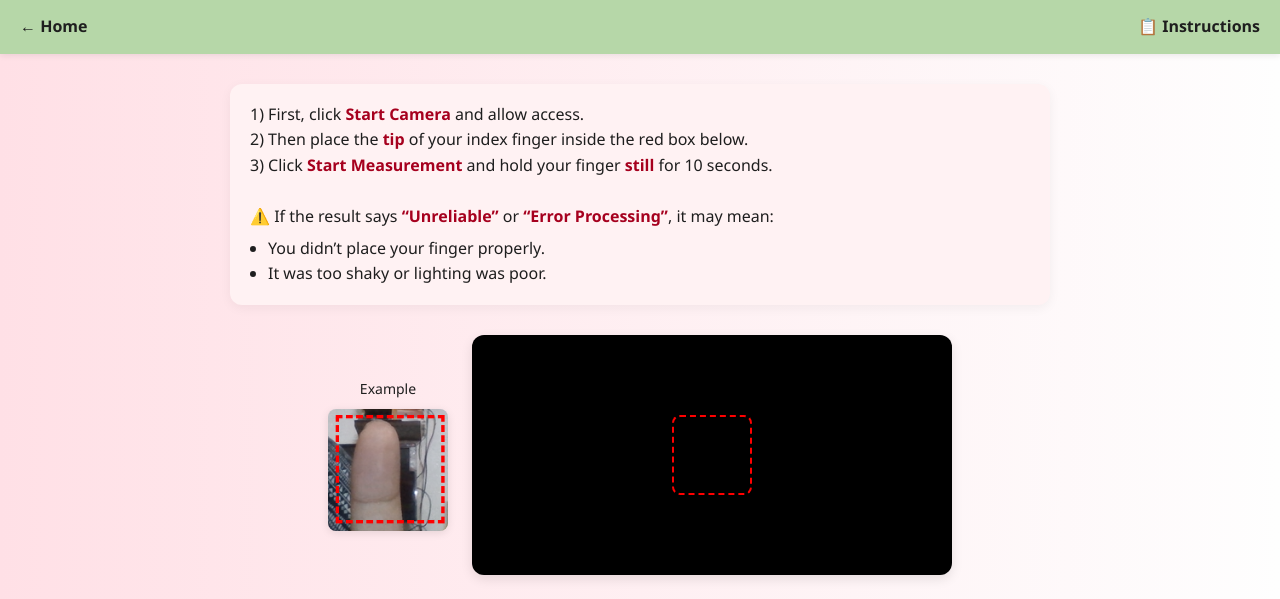
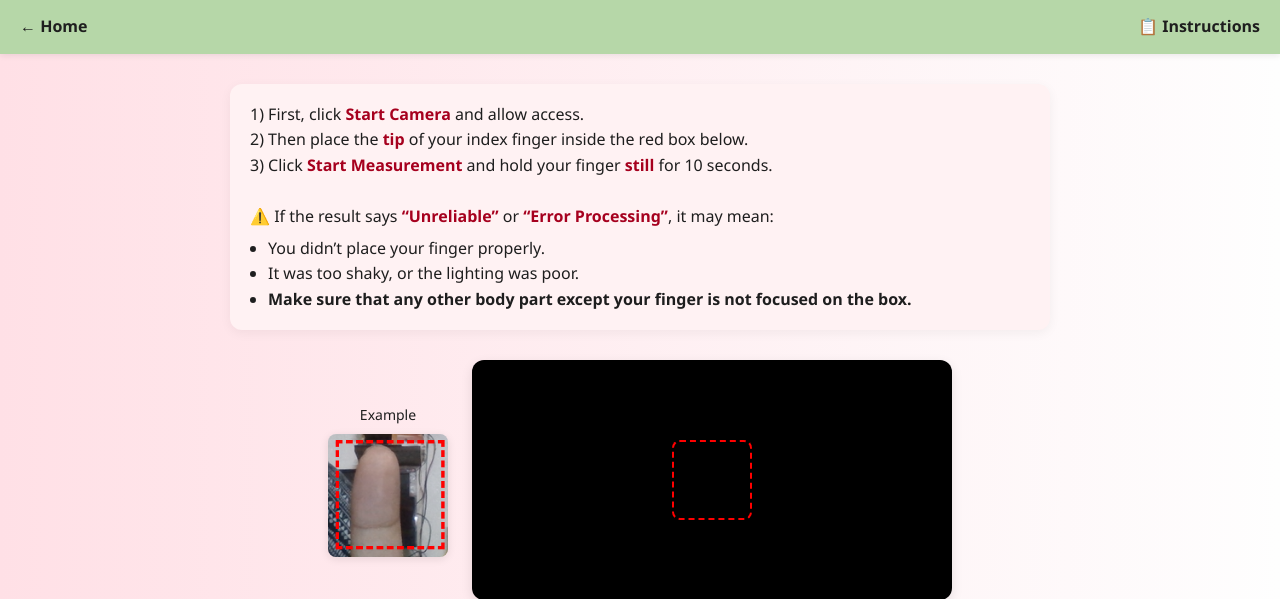
Before and after one commit to anugya22/Heart_rate_monitor, a Flask app: page /measure in a window 1280 px wide. Shown: the top 599 px of the page. Run offline with Flask 3, Linux system fonts and the light colour scheme.

Commit message:
Update measure.html

```diff
--- a/templates/measure.html
+++ b/templates/measure.html
@@ -146,7 +146,6 @@
   </style>
 </head>
 <body>
-
   <div class="top-links">
     <a href="{{ url_for('index') }}" class="back-link">← Home</a>
     <a href="{{ url_for('instructions') }}" class="back-link">📋 Instructions</a>
@@ -161,7 +160,8 @@
         ⚠️ If the result says <strong>“Unreliable”</strong> or <strong>“Error Processing”</strong>, it may mean:
         <ul style="margin-top: 6px; margin-left: 18px;">
           <li>You didn’t place your finger properly.</li>
-          <li>It was too shaky or lighting was poor.</li>
+          <li>It was too shaky, or the lighting was poor.</li>
+          <li><b>Make sure that any other body part except your finger is not focused on the box.</b></li>
         </ul>
       </p>
     </div>
@@ -208,8 +208,8 @@
       const duration = 10;
       const fps = 30;
       const interval = 1000 / fps;
-      const total_frames = duration * fps;
-      const intensity_values = [];
+      const totalFrames = duration * fps;
+      const intensityValues = [];
 
       const canvas = document.createElement("canvas");
       const ctx = canvas.getContext("2d");
@@ -240,10 +240,10 @@
         for (let i = 0; i < data.length; i += 4) {
           redSum += data[i];
         }
-        intensity_values.push(redSum / (data.length / 4));
+        intensityValues.push(redSum / (data.length / 4));
         frames++;
 
-        if (frames >= total_frames) {
+        if (frames >= totalFrames) {
           clearInterval(intervalId);
           stream.getTracks().forEach(track => track.stop());
           statusText.innerText = "Processing, please wait...";
@@ -251,7 +251,7 @@
           fetch("/start", {
             method: "POST",
             headers: { "Content-Type": "application/json" },
-            body: JSON.stringify({ intensity_values, duration })
+            body: JSON.stringify({ intensity_values: intensityValues, duration })
           })
           .then(res => res.json())
           .then(data => {
```
